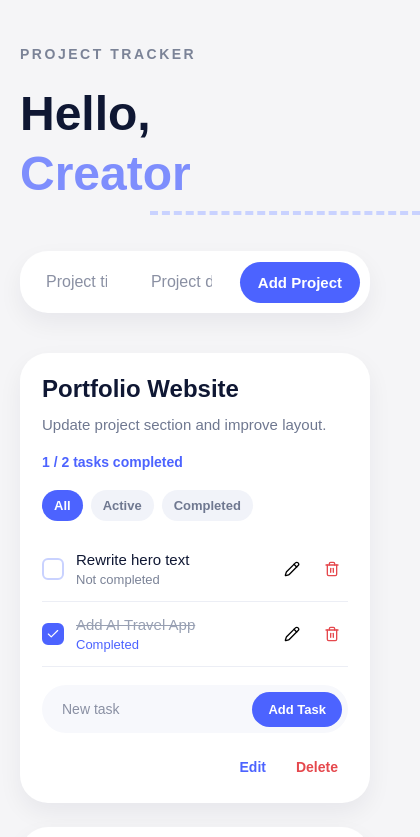
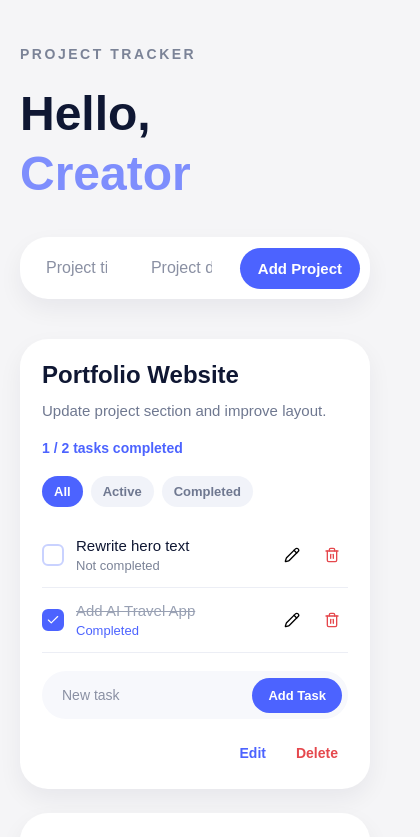
Before and after one commit to aliciabuelow/Project-Tracker-App, a React (Vite) app in the folder react-app/: page / in a window 390 px wide. Shown: the top 837 px of the page, 420 px wide, since content can reach past the window. Built offline with nearby package versions, Linux system fonts and the light colour scheme.

Commit message:
Improve responsive design

```diff
--- a/react-app/src/App.jsx
+++ b/react-app/src/App.jsx
@@ -199,7 +199,6 @@ const handleUpdateProject = (updatedProject) => {
         )}
       </h1>
 
-      <div className="hero-line"></div>
     </header>
 
       <div className="new-project-wrapper">
--- a/react-app/src/styles/App.css
+++ b/react-app/src/styles/App.css
@@ -66,14 +66,6 @@ body {
     cursor: pointer;
 }
 
-.hero-line {
-    width: 270px;
-    height: 6px;
-    border-bottom: 4px dashed #C9D2FF;
-    margin-left: 130px;
-    margin-top: 8px;
-}
-
 .new-project-wrapper {
     margin-bottom: 40px;
 }
```
